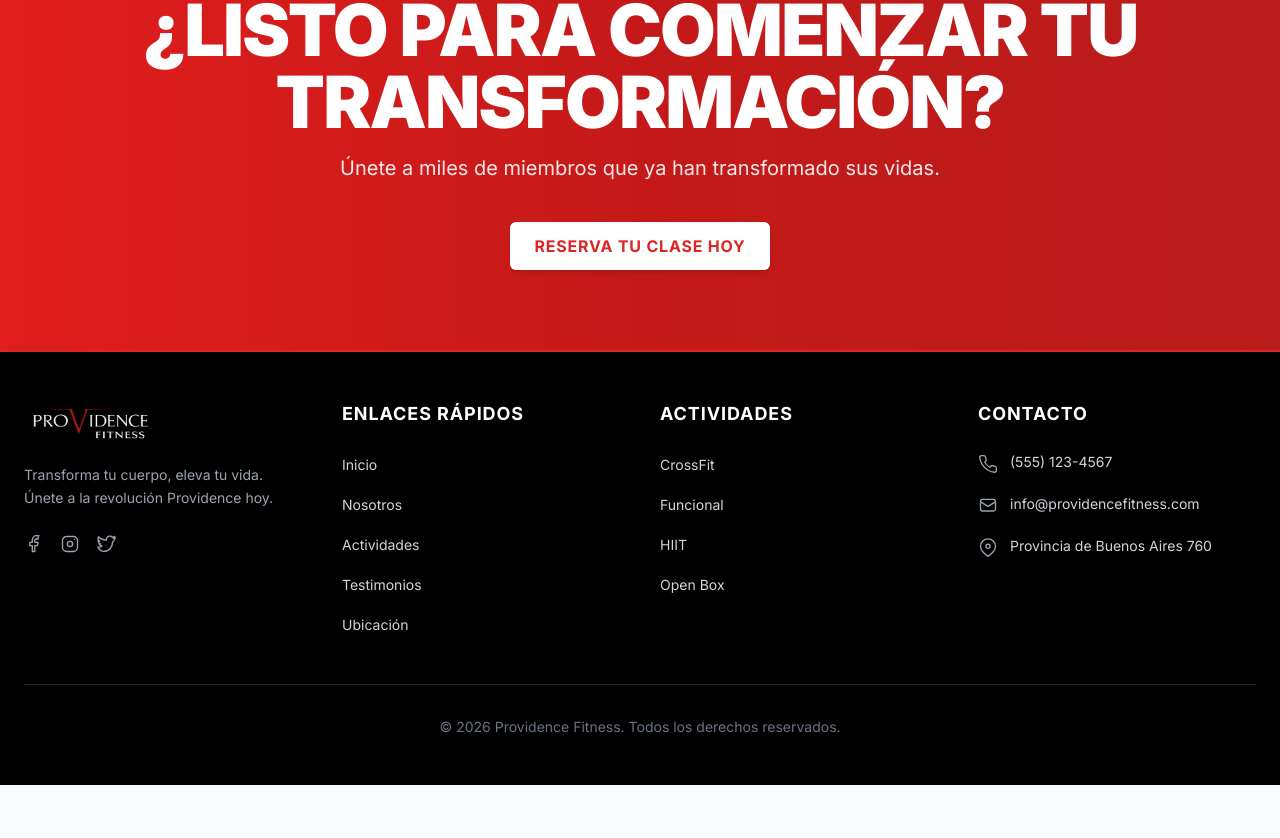
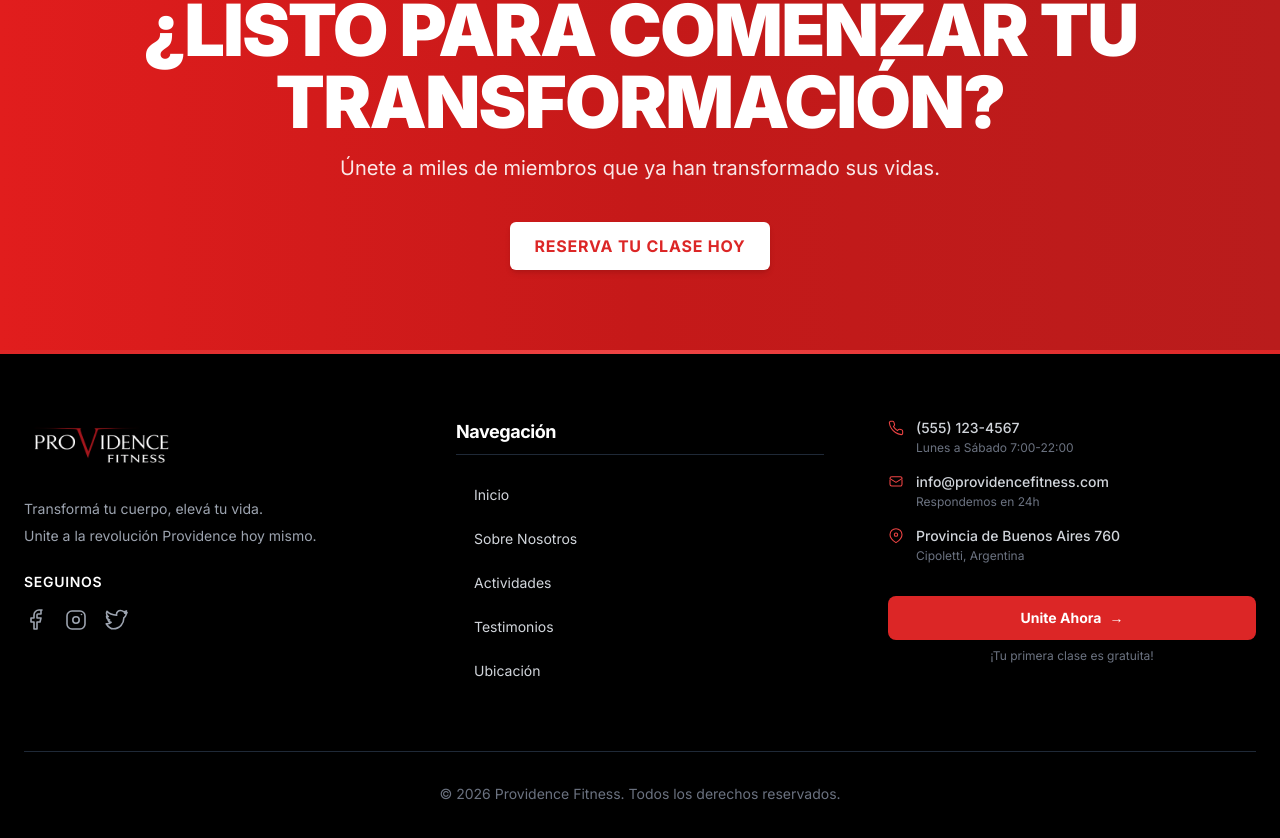
Before and after one commit to ProvidenceAPI/ProvidenceAPI-Front, a Next.js app in the folder front/: page / in a window 1280 px wide. Shown: the part 874-1712 px from the top of the page. Before the commit the page ends 1659 px from the top, so only its background shows below. Built offline with nearby package versions, Linux system fonts and the light colour scheme; no server answers.

Commit message:
Modifique el footer sin las actividades, y cuando aprete en ig lo redigira a otra pagina sin sacarlo de la principal

```diff
--- a/front/src/components/Footer.tsx
+++ b/front/src/components/Footer.tsx
@@ -6,111 +6,144 @@ import { FacebookIcon, InstagramIcon, TwitterIcon, MailIcon, PhoneIcon, Location
 export const Footer: React.FC = () => {
   const currentYear = new Date().getFullYear();
 
+  return (
+    <footer className="bg-black text-white">
+      {/* Línea roja decorativa */}
+      <div className="h-1 bg-gradient-to-r from-red-600 via-red-500 to-red-600"></div>
 
-  const activities = [
-    { name: "CrossFit", slug: "crossfit" },
-    { name: "Funcional", slug: "funcional" },
-    { name: "HIIT", slug: "hiit" },
-    { name: "Open Box", slug: "open-box" }
-  ];
-
-  return (
-    <footer className="bg-black text-white border-t-2 border-[#DC2626]">
-      <div className="max-w-7xl mx-auto px-6 py-12">
-        <div className="grid grid-cols-1 md:grid-cols-4 gap-10">
-
-          <div>
-            <div className="mb-4">
+      <div className="max-w-7xl mx-auto px-6 py-12 md:py-16">
+        <div className="grid grid-cols-1 md:grid-cols-3 gap-10 lg:gap-16">
+          {/* Columna 1: Logo y Redes */}
+          <div className="space-y-6">
+            <div className="mb-2">
               <Image
                 src="/logo.png"
                 alt="Providence Fitness Logo"
-                width={160}
-                height={48}
-                className="h-12 w-auto mb-3"
+                width={180}
+                height={54}
+                className="h-14 w-auto"
+                priority
               />
             </div>
 
-            <p className="text-gray-400 text-sm mb-6 leading-relaxed">
-              Transforma tu cuerpo, eleva tu vida.<br />
-              Únete a la revolución Providence hoy.
+            <p className="text-gray-400 text-sm leading-relaxed max-w-xs">
+              Transformá tu cuerpo, elevá tu vida.
+              <span className="block mt-1">Unite a la revolución Providence hoy mismo.</span>
             </p>
 
+            {/* Redes Sociales */}
+            <div className="space-y-4">
+              <h4 className="text-white font-semibold text-sm uppercase tracking-wider">Seguinos</h4>
               <div className="flex gap-4">
-              <a href="https://facebook.com" className="text-gray-400 hover:text-[#DC2626] transition-colors">
-                <FacebookIcon className="w-5 h-5" />
+                <a
+                  href="https://facebook.com/"
+                  target="_blank"
+                  rel="noopener noreferrer"
+                  className="text-gray-400 hover:text-red-500 transition-colors duration-300 hover:scale-110"
+                  aria-label="Facebook (se abre en nueva pestaña)"
+                >
+                  <FacebookIcon className="w-6 h-6" />
                 </a>
-              <a href="https://instagram.com" className="text-gray-400 hover:text-[#DC2626] transition-colors">
-                <InstagramIcon className="w-5 h-5" />
+                <a
+                  href="https://www.instagram.com/provi.dencefitness?igsh=ZmVoeXRqMzR4bXM1"
+                  target="_blank"
+                  rel="noopener noreferrer"
+                  className="text-gray-400 hover:text-red-500 transition-colors duration-300 hover:scale-110"
+                  aria-label="Instagram (se abre en nueva pestaña)"
+                >
+                  <InstagramIcon className="w-6 h-6" />
                 </a>
-              <a href="https://twitter.com" className="text-gray-400 hover:text-[#DC2626] transition-colors">
-                <TwitterIcon className="w-5 h-5" />
+                <a
+                  href="https://twitter.com"
+                  target="_blank"
+                  rel="noopener noreferrer"
+                  className="text-gray-400 hover:text-red-500 transition-colors duration-300 hover:scale-110"
+                  aria-label="Twitter (se abre en nueva pestaña)"
+                >
+                  <TwitterIcon className="w-6 h-6" />
                 </a>
               </div>
             </div>
-
-
+          </div>
           <div>
-            <h3 className="text-[#FFFFFF] font-bold uppercase mb-6 tracking-wider text-lg">ENLACES RÁPIDOS</h3>
-            <ul className="space-y-4">
+            <div className="mb-6 pb-2 border-b border-gray-800">
+              <h3 className="text-white font-bold text-lg tracking-tight">Navegación</h3>
+            </div>
+            <ul className="space-y-3">
               {[
                 { name: "Inicio", href: "/" },
-                { name: "Nosotros", href: "/nosotros" },
+                { name: "Sobre Nosotros", href: "/nosotros" },
                 { name: "Actividades", href: "/home" },
                 { name: "Testimonios", href: "/testimonios" },
-                { name: "Ubicación", href: "/ubicacion" }
+                { name: "Ubicación", href: "/ubicacion" },
               ].map((item) => (
                 <li key={item.name}>
                   <Link
                     href={item.href}
-                    className="text-gray-300 hover:text-white hover:underline transition-colors text-sm"
+                    className="group flex items-center text-gray-300 hover:text-white transition-colors duration-200 text-sm py-1.5"
                   >
+                    <span className="w-1.5 h-1.5 bg-red-600 rounded-full opacity-0 group-hover:opacity-100 mr-3 transition-opacity duration-200"></span>
                     {item.name}
+                    <span className="ml-auto opacity-0 group-hover:opacity-100 transition-opacity duration-200">
+                      →
+                    </span>
                   </Link>
                 </li>
               ))}
             </ul>
           </div>
+          <div>
+            <ul className="space-y-4 text-gray-300">
+              <li className="group flex items-start gap-3 hover:text-white transition-colors duration-200">
+                <div className="mt-0.5">
+                  <PhoneIcon className="w-4 h-4 text-red-500 group-hover:scale-110 transition-transform duration-200" />
+                </div>
+                <div>
+                  <p className="text-sm font-medium">(555) 123-4567</p>
+                  <p className="text-xs text-gray-500 mt-0.5">Lunes a Sábado 7:00-22:00</p>
+                </div>
+              </li>
 
+              <li className="group flex items-start gap-3 hover:text-white transition-colors duration-200">
+                <div className="mt-0.5">
+                  <MailIcon className="w-4 h-4 text-red-500 group-hover:scale-110 transition-transform duration-200" />
+                </div>
+                <div>
+                  <p className="text-sm font-medium">info@providencefitness.com</p>
+                  <p className="text-xs text-gray-500 mt-0.5">Respondemos en 24h</p>
+                </div>
+              </li>
 
+              <li className="group flex items-start gap-3 hover:text-white transition-colors duration-200">
+                <div className="mt-0.5">
+                  <LocationIcon className="w-4 h-4 text-red-500 group-hover:scale-110 transition-transform duration-200" />
+                </div>
                 <div>
-            <h3 className="text-[#FFFFFF] font-bold uppercase mb-6 tracking-wider text-lg">ACTIVIDADES</h3>
-            <ul className="space-y-4">
-              {activities.map((activity) => (
-                <li key={activity.slug}>
-                  <Link
-                    href={`/activities/${activity.slug}`}
-                    className="text-gray-300 hover:text-white hover:underline transition-colors text-sm"
-                  >
-                    {activity.name}
-                  </Link>
-                </li>
-              ))}
-            </ul>
+                  <p className="text-sm font-medium">Provincia de Buenos Aires 760</p>
+                  <p className="text-xs text-gray-500 mt-0.5">Cipoletti, Argentina</p>
                 </div>
-
-
-          <div>
-            <h3 className="text-[#FFFFFF] font-bold uppercase mb-6 tracking-wider text-lg">CONTACTO</h3>
-            <ul className="space-y-5 text-gray-300 text-sm">
-              <li className="flex items-start gap-3">
-                <PhoneIcon className="w-5 h-5 mt-0.5 flex-shrink-0 text-gray-400" />
-                <span>(555) 123-4567</span>
-              </li>
-              <li className="flex items-start gap-3">
-                <MailIcon className="w-5 h-5 mt-0.5 flex-shrink-0 text-gray-400" />
-                <span>info@providencefitness.com</span>
-              </li>
-              <li className="flex items-start gap-3">
-                <LocationIcon className="w-5 h-5 mt-0.5 flex-shrink-0 text-gray-400" />
-                <span>Provincia de Buenos Aires 760</span>
               </li>
             </ul>
+
+            {/* Botón de acción */}
+            <div className="mt-8">
+              <Link
+                href="/login"
+                className="inline-flex items-center justify-center w-full bg-red-600 hover:bg-red-700 text-white font-bold py-3 px-4 rounded-lg transition-all duration-300 hover:scale-105 text-sm"
+              >
+                <span>Unite Ahora</span>
+                <span className="ml-2">→</span>
+              </Link>
+              <p className="text-gray-500 text-xs text-center mt-2">
+                ¡Tu primera clase es gratuita!
+              </p>
+            </div>
           </div>
         </div>
 
-
-        <div className="mt-12 pt-8 border-t border-gray-800">
-          <div className="text-center">
+        {/* División y copyright */}
+        <div className="mt-16 pt-8 border-t border-gray-800">
+          <div className="flex flex-col md:flex-row justify-center items-center gap-4">
             <p className="text-gray-500 text-sm">
               &copy; {currentYear} Providence Fitness. Todos los derechos reservados.
             </p>
```
Lines whose indentation alone changed are shown as unchanged.
